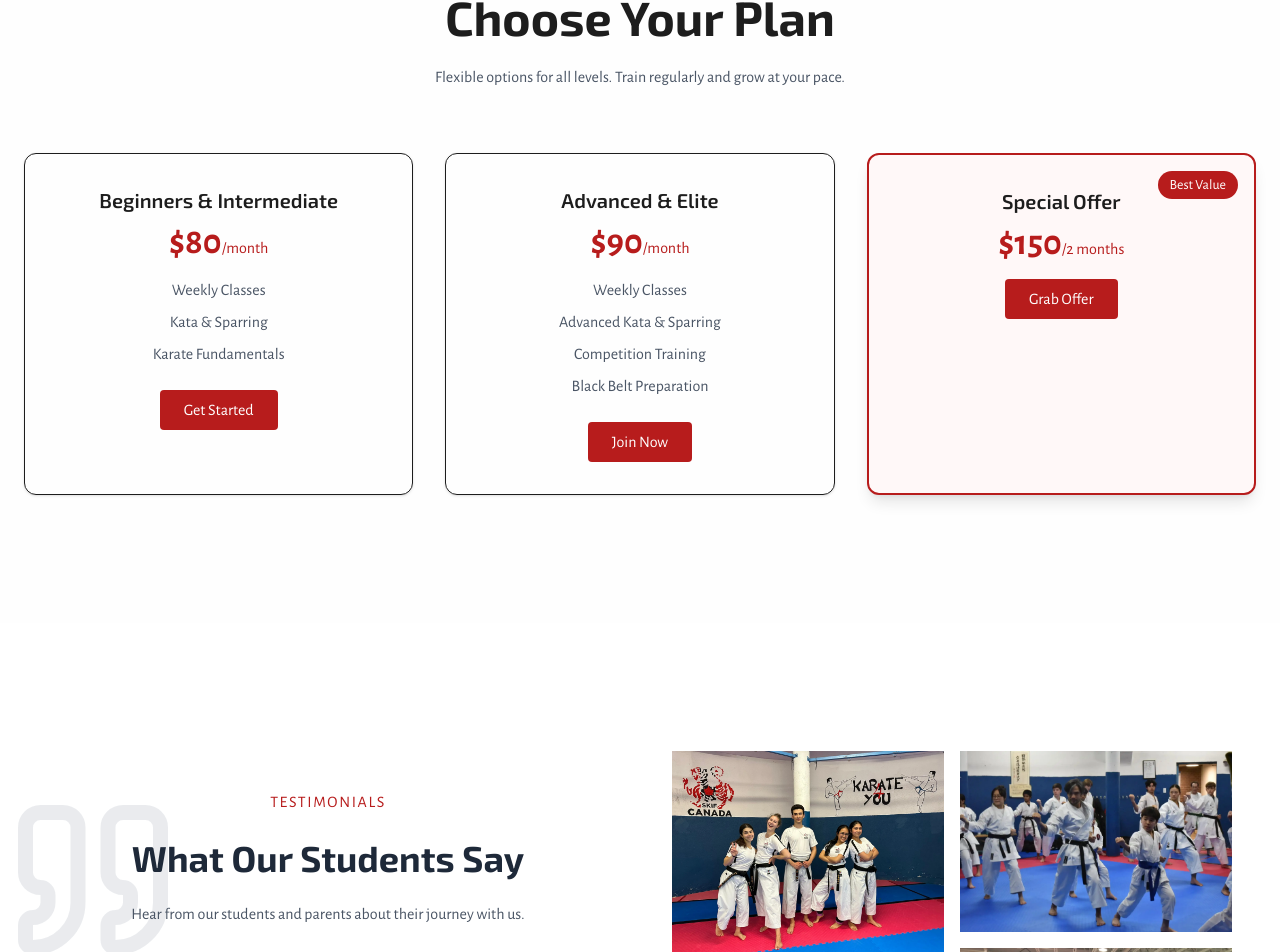
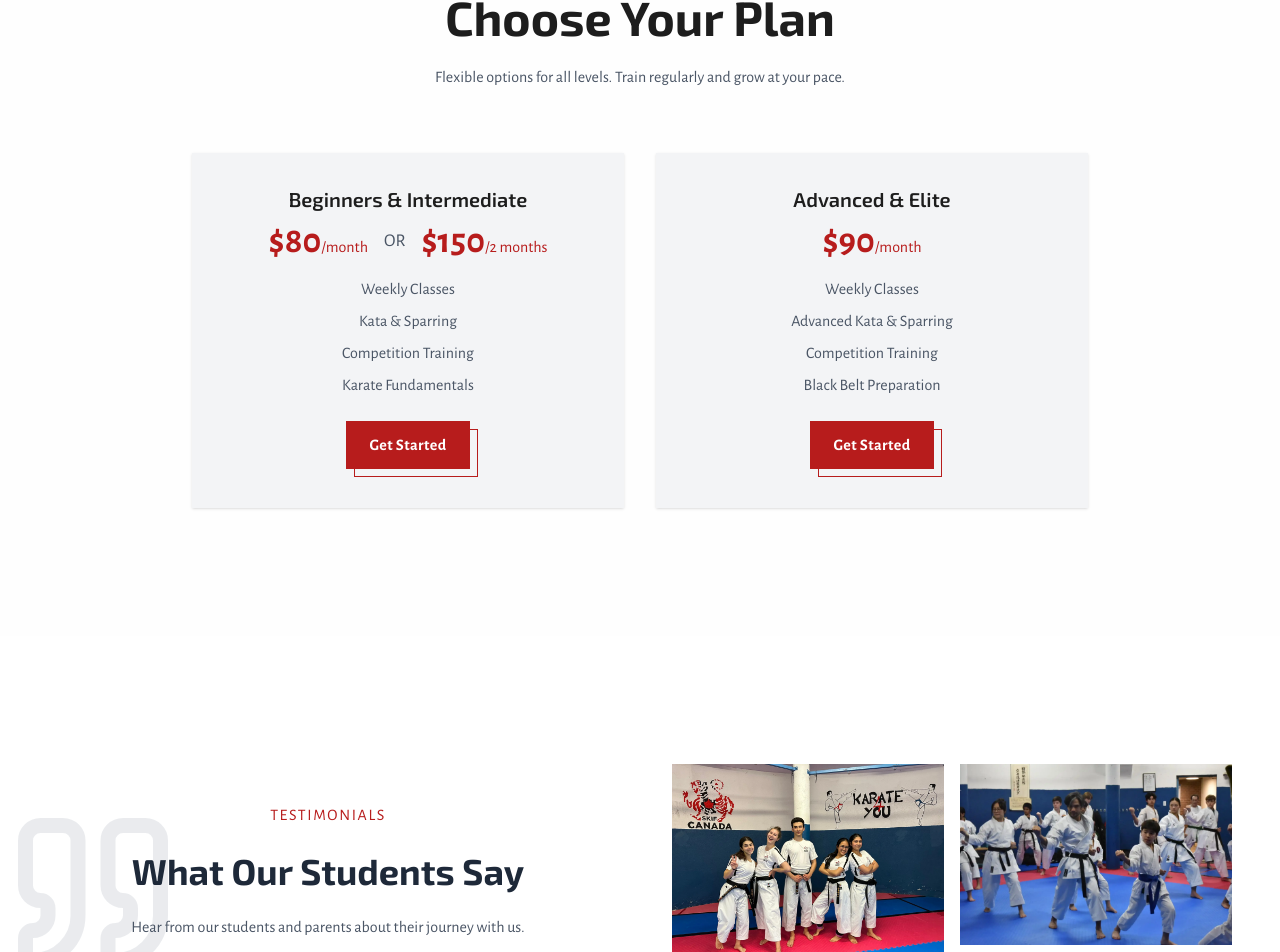
Before and after one commit to A-coderr/skif-website, a Next.js app: page / in a window 1280 px wide. Shown: the part 2823-3775 px from the top of the page. Built offline with nearby package versions, Linux system fonts and the light colour scheme.

Commit message:
Updated the pricing cards

```diff
--- a/app/sections/Pricing.tsx
+++ b/app/sections/Pricing.tsx
@@ -4,7 +4,7 @@ import { motion } from "framer-motion";
 
 export default function Pricing() {
   return (
-    <section className="bg-[#fefefe] px-6 py-20 lg:py-32">
+    <section className="bg-[#fefefe] px-6 py-20 md:py-32">
       <motion.div
         initial={{ opacity: 0, y: 50 }}
         whileInView={{ opacity: 1, y: 0 }}
@@ -23,27 +23,63 @@ export default function Pricing() {
           pace.
         </p>
 
-        <div className="grid grid-cols-1 md:grid-cols-3 gap-8">
+        <div className="grid grid-cols-1 md:grid-cols-2 gap-8 md:max-w-4xl md:mx-auto">
           {/* Beginners & Intermediate */}
-          <div className="p-8 border rounded-xl shadow hover:shadow-lg transition duration-300">
+          <div className="py-8 px-2 bg-gray-100 shadow hover:shadow-lg transition duration-300">
             <h3 className="text-xl font-semibold mb-2">
               Beginners & Intermediate
             </h3>
-            <p className="text-4xl font-bold text-[#B71C1C] mb-4">
-              $80<span className="text-base font-normal">/month</span>
-            </p>
+
+            {/* Prices side-by-side in same format */}
+            <div className="flex flex-col md:flex-row md:gap-4 items-center justify-center mb-4 text-[#B71C1C]">
+              <p className="text-4xl font-bold">
+                $80<span className="text-base font-normal">/month</span>
+              </p>
+              <span className=" text-gray-600 text-lg">OR</span>
+              <p className="text-4xl font-bold">
+                $150<span className="text-base font-normal">/2 months</span>
+              </p>
+            </div>
+
             <ul className="text-gray-600 space-y-2 mb-6">
               <li>Weekly Classes</li>
               <li>Kata & Sparring</li>
+              <li>Competition Training</li>
               <li>Karate Fundamentals</li>
             </ul>
-            <button className="bg-[#B71C1C] text-white px-6 py-2 rounded hover:bg-[#a61717] transition">
-              Get Started
-            </button>
+
+            {/* Button */}
+            <div className="relative inline-block group">
+              {/* Border Square */}
+              <motion.span
+                initial={{ opacity: 0, x: 0, y: 0 }}
+                animate={{ opacity: 1 }}
+                transition={{ duration: 1, delay: 1, ease: "easeOut" }}
+                className="absolute top-0 left-0 w-full h-full border-1 border-[#B71C1C]
+        transition-transform duration-300
+        group-hover:translate-x-0 group-hover:translate-y-0
+        translate-x-2 translate-y-2 pointer-events-none z-0"
+              />
+
+              <motion.a
+                href="/contact"
+                initial={{ opacity: 0 }}
+                animate={{ opacity: 1 }}
+                transition={{ duration: 1, delay: 0.5 }}
+                className="relative block bg-[#B71C1C]
+        text-white text-md md:text-base font-semibold tracking-wide
+        px-6 py-3 overflow-hidden transition-all duration-300
+        hover:bg-[#a61717] z-10"
+              >
+                <span className="relative z-10 transition-colors duration-300">
+                  Get Started
+                </span>
+              </motion.a>
+            </div>
           </div>
 
-          {/* Advanced */}
-          <div className="p-8 border rounded-xl shadow hover:shadow-lg transition duration-300">
+          {/* Advanced & Elite */}
+          <div className="py-8 px-2 bg-gray-100 shadow hover:shadow-lg transition duration-300">
             <h3 className="text-xl font-semibold mb-2">Advanced & Elite</h3>
             <p className="text-4xl font-bold text-[#B71C1C] mb-4">
               $90<span className="text-base font-normal">/month</span>
@@ -54,23 +90,35 @@ export default function Pricing() {
               <li>Competition Training</li>
               <li>Black Belt Preparation</li>
             </ul>
-            <button className="bg-[#B71C1C] text-white px-6 py-2 rounded hover:bg-[#a61717] transition">
-              Join Now
-            </button>
-          </div>
+            {/* Button */}
+            <div className="relative inline-block group">
+              {/* Border Square */}
+              <motion.span
+                initial={{ opacity: 0, x: 0, y: 0 }}
+                animate={{ opacity: 1 }}
+                transition={{ duration: 1, delay: 1, ease: "easeOut" }}
+                className="absolute top-0 left-0 w-full h-full border-1 border-[#B71C1C]
+                   transition-transform duration-300
+                   group-hover:translate-x-0 group-hover:translate-y-0
+                   translate-x-2 translate-y-2 pointer-events-none z-0"
+              />
 
-          {/* Special Offer */}
-          <div className="p-8 border-2 border-[#B71C1C] rounded-xl shadow-lg bg-[#fff8f8] relative overflow-hidden">
-            <span className="absolute top-4 right-4 bg-[#B71C1C] text-white text-sm px-3 py-1 rounded-full">
-              Best Value
-            </span>
-            <h3 className="text-xl font-semibold mb-2">Special Offer</h3>
-            <p className="text-4xl font-bold text-[#B71C1C] mb-4">
-              $150<span className="text-base font-normal">/2 months</span>
-            </p>
-            <button className="bg-[#B71C1C] text-white px-6 py-2 rounded hover:bg-[#a61717] transition">
-              Grab Offer
-            </button>
+              <motion.a
+                href="/contact"
+                initial={{ opacity: 0 }}
+                animate={{ opacity: 1 }}
+                transition={{ duration: 1, delay: 0.5 }}
+                className="relative block bg-[#B71C1C]
+                   text-white text-md md:text-base font-semibold tracking-wide
+                   px-6 py-3 overflow-hidden transition-all duration-300
+                   hover:bg-[#a61717] z-10"
+              >
+                {/* Button label */}
+                <span className="relative z-10 transition-colors duration-300">
+                  Get Started
+                </span>
+              </motion.a>
+            </div>
           </div>
         </div>
       </motion.div>
```
